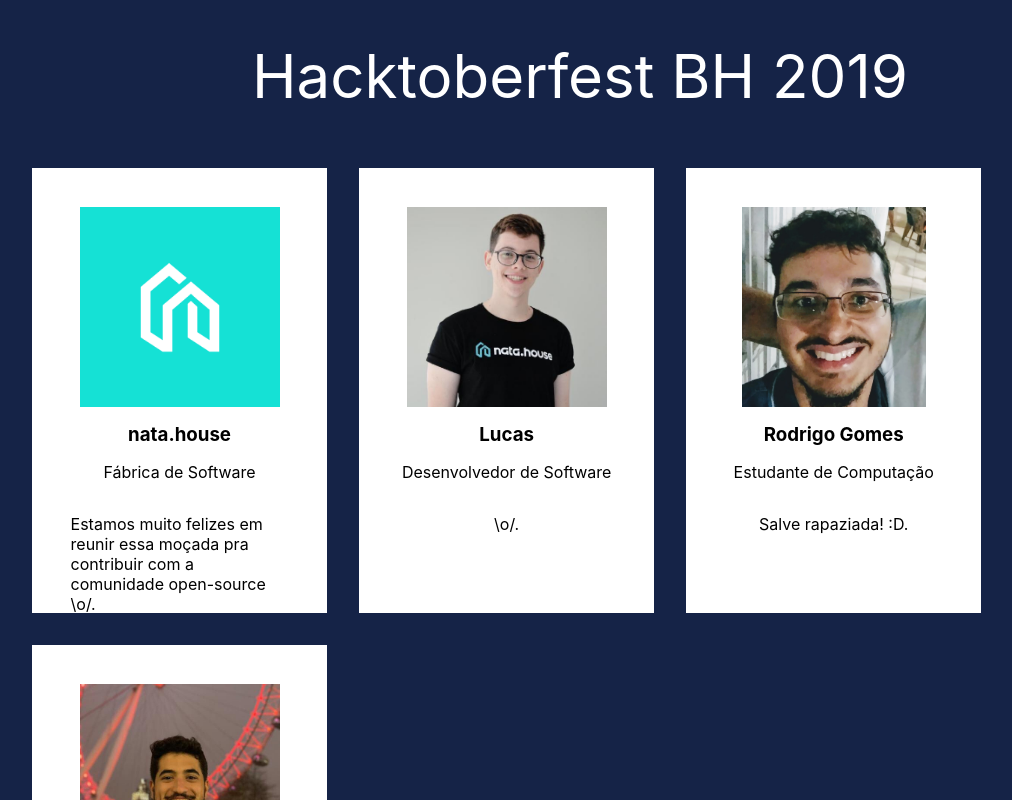
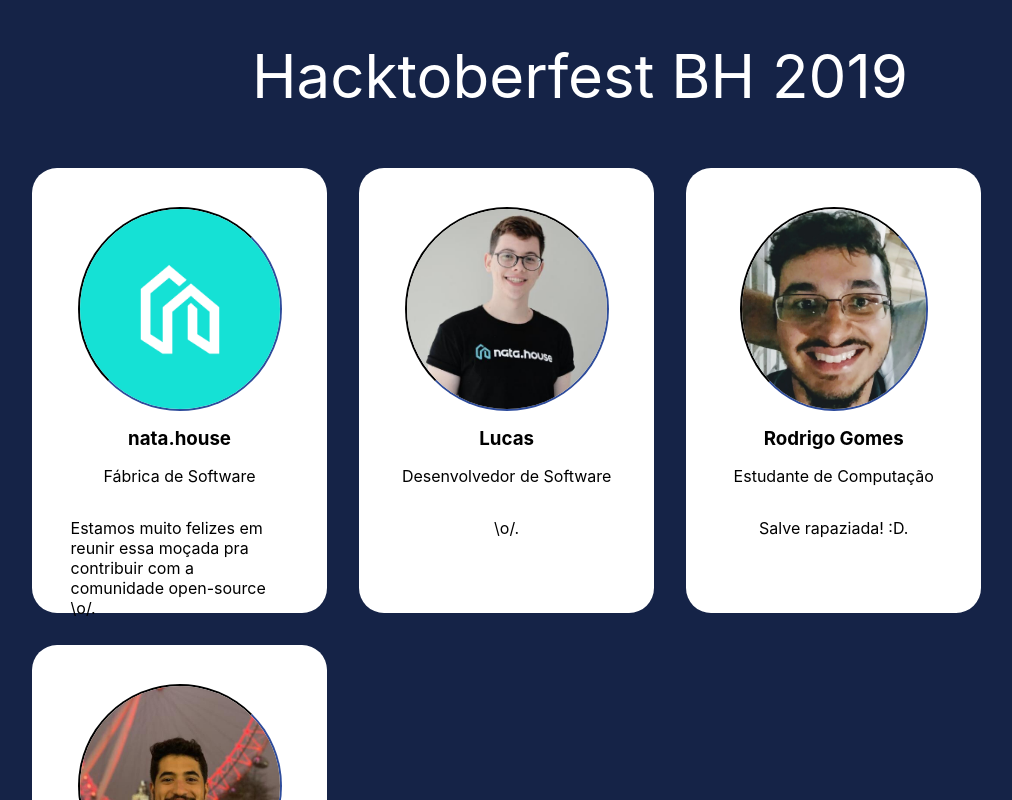
Before and after one commit to arturbani/hacktoberfest-bh-2019, a React (Create React App) app: page / in a window 1280 px wide. Shown: the top 800 px of the page, without its empty margins (60-1072 px from the left). Built offline with nearby package versions, Linux system fonts and the light colour scheme.

Commit message:
Updated Card Style

```diff
--- a/src/components/Card/Card.module.scss
+++ b/src/components/Card/Card.module.scss
@@ -5,7 +5,8 @@
   height: 400px;
   width: 250px;
   padding: 2%;
-  background-color: white;
+  background-color:white;
+  border-radius:25px;
 
   h3 {
     margin: 0;
@@ -18,4 +19,6 @@
 
 .image {
   max-height: 200px;
+  border-radius: 50%;
+  border: 2px inset #152347;
 }
```
